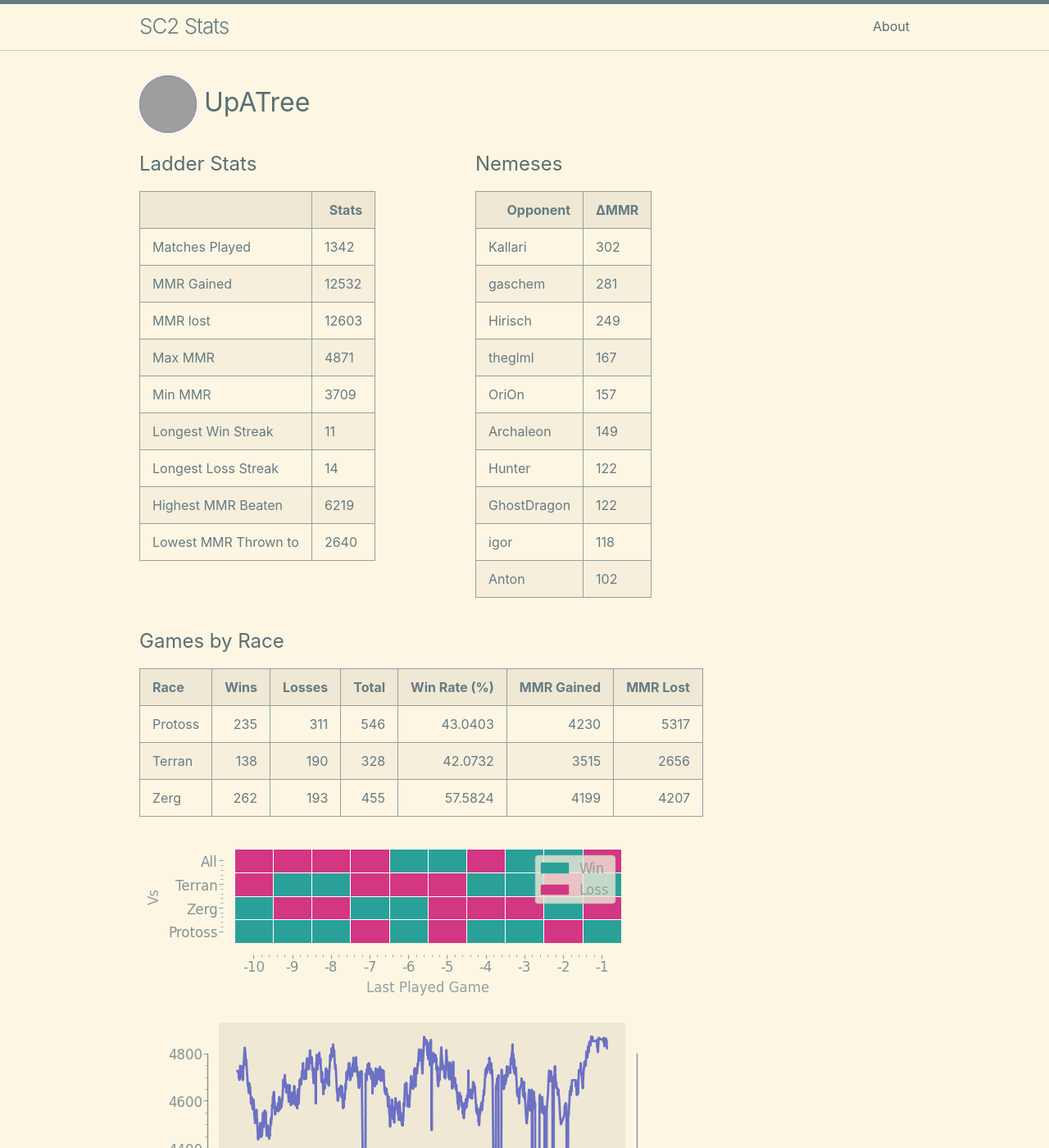
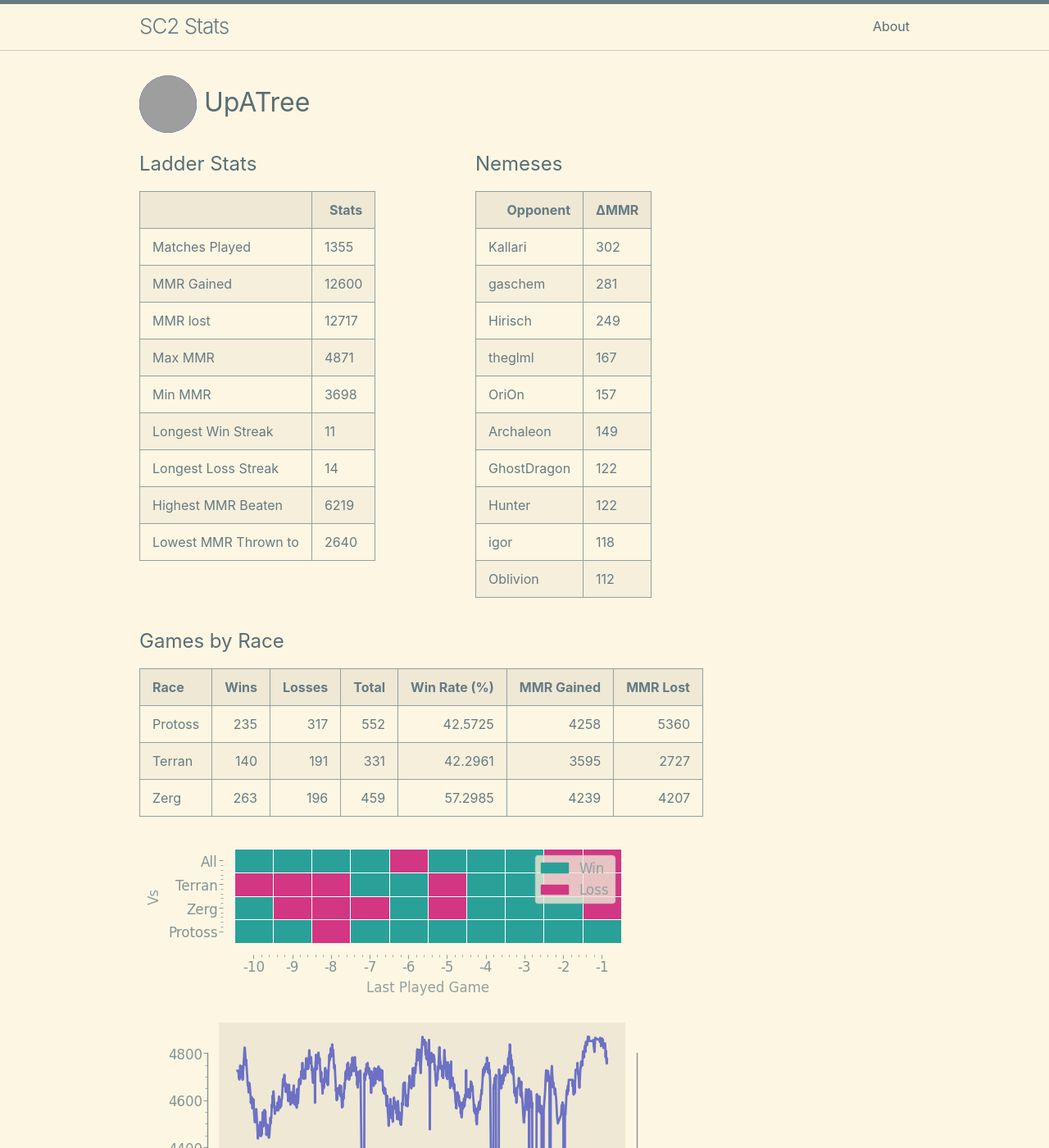
Before and after one commit to kylermurphy/UpATree, a Jekyll site: the page built from docs/index.md, in a window 1280 px wide and 1400 px high. Shown: the whole window at 82% size. Built offline with Jekyll 4.4.1, drawn with Linux system fonts in a browser that asks for light colours; grey boxes are pictures that could not be loaded.

Commit message:
running on push

```diff
--- a/docs/index.md
+++ b/docs/index.md
@@ -18,15 +18,15 @@ layout: home
   <tbody>
     <tr>
       <td>Matches Played</td>
-      <td>1342</td>
+      <td>1355</td>
     </tr>
     <tr>
       <td>MMR Gained</td>
-      <td>12532</td>
+      <td>12600</td>
     </tr>
     <tr>
       <td>MMR lost</td>
-      <td>12603</td>
+      <td>12717</td>
     </tr>
     <tr>
       <td>Max MMR</td>
@@ -34,7 +34,7 @@ layout: home
     </tr>
     <tr>
       <td>Min MMR</td>
-      <td>3709</td>
+      <td>3698</td>
     </tr>
     <tr>
       <td>Longest Win Streak</td>
@@ -90,11 +90,11 @@ layout: home
       <td>149</td>
     </tr>
     <tr>
-      <td>Hunter</td>
+      <td>GhostDragon</td>
       <td>122</td>
     </tr>
     <tr>
-      <td>GhostDragon</td>
+      <td>Hunter</td>
       <td>122</td>
     </tr>
     <tr>
@@ -102,8 +102,8 @@ layout: home
       <td>118</td>
     </tr>
     <tr>
-      <td>Anton</td>
-      <td>102</td>
+      <td>Oblivion</td>
+      <td>112</td>
     </tr>
   </tbody>
 </table>
@@ -114,9 +114,9 @@ layout: home
 
 | Race    |   Wins |   Losses |   Total |   Win Rate (%) |   MMR Gained |   MMR Lost |
 |:--------|-------:|---------:|--------:|---------------:|-------------:|-----------:|
-| Protoss |    235 |      311 |     546 |        43.0403 |         4230 |       5317 |
-| Terran  |    138 |      190 |     328 |        42.0732 |         3515 |       2656 |
-| Zerg    |    262 |      193 |     455 |        57.5824 |         4199 |       4207 |
+| Protoss |    235 |      317 |     552 |        42.5725 |         4258 |       5360 |
+| Terran  |    140 |      191 |     331 |        42.2961 |         3595 |       2727 |
+| Zerg    |    263 |      196 |     459 |        57.2985 |         4239 |       4207 |
 
 ![Games by Race](./assets/gm_hist.png)
 
--- a/log.txt
+++ b/log.txt
@@ -562,3 +562,4 @@ Writing a log file 2025-03-19 22:22:05.
 Writing a log file 2025-03-19 22:48:03.
 Writing a log file 2025-03-19 23:22:23.
 Writing a log file 2025-03-19 23:48:12.
+Writing a log file 2025-03-20 16:29:52.
```
Also changed, not shown: docs/assets/MMR.png, docs/assets/daily.png, docs/assets/gm_hist.png, docs/assets/r_wrt.png, 1 other file.
